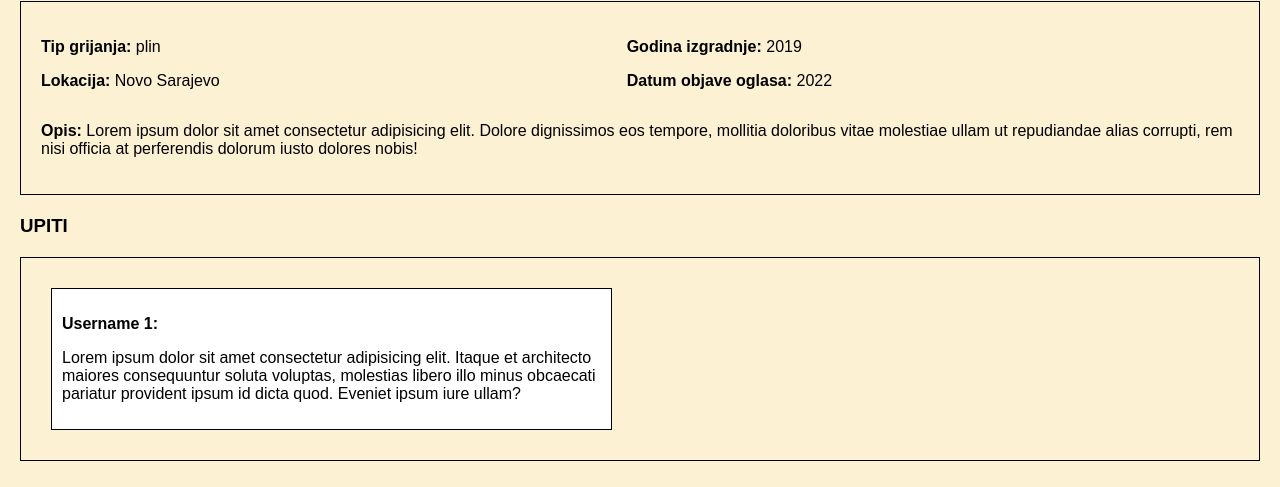
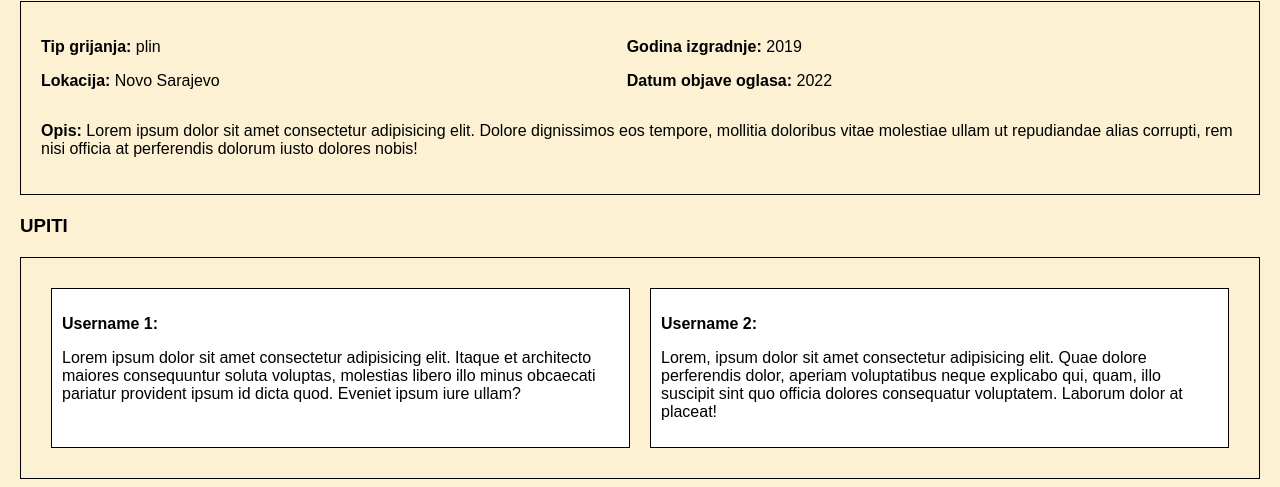
Before and after one commit to NedimBecic/Real-Estate-Management-System, a plain HTML site: page html/detalji.html in a window 1280 px wide. Shown: the part 699-1186 px from the top of the page. Drawn offline with Linux system fonts and the light colour scheme.

Commit message:
Ispravka zadatka 1

```diff
--- a/Scripts/carousel.js
+++ b/Scripts/carousel.js
@@ -1,7 +1,15 @@
+function setDisplay(glavniElement, elementi, screenWidth, index = 0) {
+  if (screenWidth < 600) {
+    glavniElement.innerHTML = elementi[index].outerHTML;
+  } else {
+    glavniElement.innerHTML = elementi.map((el) => el.outerHTML).join("");
+  }
+}
+
 function postaviCarousel(glavniElement, sviElementi, index = 0) {
   if (
-    glavniElement == null ||
-    glavniElement == undefined ||
+    !glavniElement ||
+    !sviElementi ||
     sviElementi.length === 0 ||
     index < 0 ||
     index >= sviElementi.length
@@ -11,16 +19,27 @@ function postaviCarousel(glavniElement, sviElementi, index = 0) {
 
   const elementi = Array.from(sviElementi);
 
-  glavniElement.innerHTML = elementi[index].outerHTML;
+  const updateLayout = () => {
+    const screenWidth = window.innerWidth;
+    setDisplay(glavniElement, elementi, screenWidth, index);
+  };
+
+  updateLayout();
+
+  window.addEventListener("resize", updateLayout);
 
   return {
     fnLijevo: function () {
       index = (index - 1 + elementi.length) % elementi.length;
-      glavniElement.innerHTML = elementi[index].outerHTML;
+      if (window.innerWidth < 600) {
+        glavniElement.innerHTML = elementi[index].outerHTML;
+      }
     },
     fnDesno: function () {
       index = (index + 1) % elementi.length;
-      glavniElement.innerHTML = elementi[index].outerHTML;
+      if (window.innerWidth < 600) {
+        glavniElement.innerHTML = elementi[index].outerHTML;
+      }
     },
   };
 }
--- a/Scripts/detalji.js
+++ b/Scripts/detalji.js
@@ -1,9 +1,7 @@
-//treba promijeniti klasu carousel-prikaz da pokazuje kako treba elemente kada je screen size veci od 599px
-
 let carousel;
 
 window.onload = function() {
-    var glavniElement = document.getElementById("carousel-prikaz");
+    var glavniElement = document.getElementById("upiti");
     var sviElementi = glavniElement.getElementsByClassName("upit");
     carousel = postaviCarousel(glavniElement, sviElementi, 0);
 }
--- a/css/detalji.css
+++ b/css/detalji.css
@@ -110,6 +110,11 @@ iframe {
   }
 }
 
+.button-container {
+  display: flex;
+  justify-content: center;
+}
+
 .carousel-button {
   width: 25px;
   height: 25px;
--- a/html/detalji.html
+++ b/html/detalji.html
@@ -41,26 +41,26 @@
 
     <h3>UPITI</h3>
     <div id="upiti" data-index="0">
-      <div id="carousel-prikaz">
       <div class="upit">
         <p><strong>Username 1:</strong></p>
         <p>
           Lorem ipsum dolor sit amet consectetur adipisicing elit. Itaque et
-            architecto maiores consequuntur soluta voluptas, molestias libero
-            illo minus obcaecati pariatur provident ipsum id dicta quod. Eveniet
-            ipsum iure ullam?
+          architecto maiores consequuntur soluta voluptas, molestias libero illo
+          minus obcaecati pariatur provident ipsum id dicta quod. Eveniet ipsum
+          iure ullam?
         </p>
       </div>
       <div class="upit">
         <p><strong>Username 2:</strong></p>
         <p>
-            Lorem, ipsum dolor sit amet consectetur adipisicing elit. Quae
-            dolore perferendis dolor, aperiam voluptatibus neque explicabo qui,
-            quam, illo suscipit sint quo officia dolores consequatur voluptatem.
-            Laborum dolor at placeat!
+          Lorem, ipsum dolor sit amet consectetur adipisicing elit. Quae dolore
+          perferendis dolor, aperiam voluptatibus neque explicabo qui, quam,
+          illo suscipit sint quo officia dolores consequatur voluptatem. Laborum
+          dolor at placeat!
         </p>
       </div>
     </div>
+    <div class="button-container">
       <button class="carousel-button" onclick="carouselPrev()"><</button>
       <button class="carousel-button" onclick="carouselNext()">></button>
     </div>
```
Lines whose indentation alone changed are shown as unchanged.
